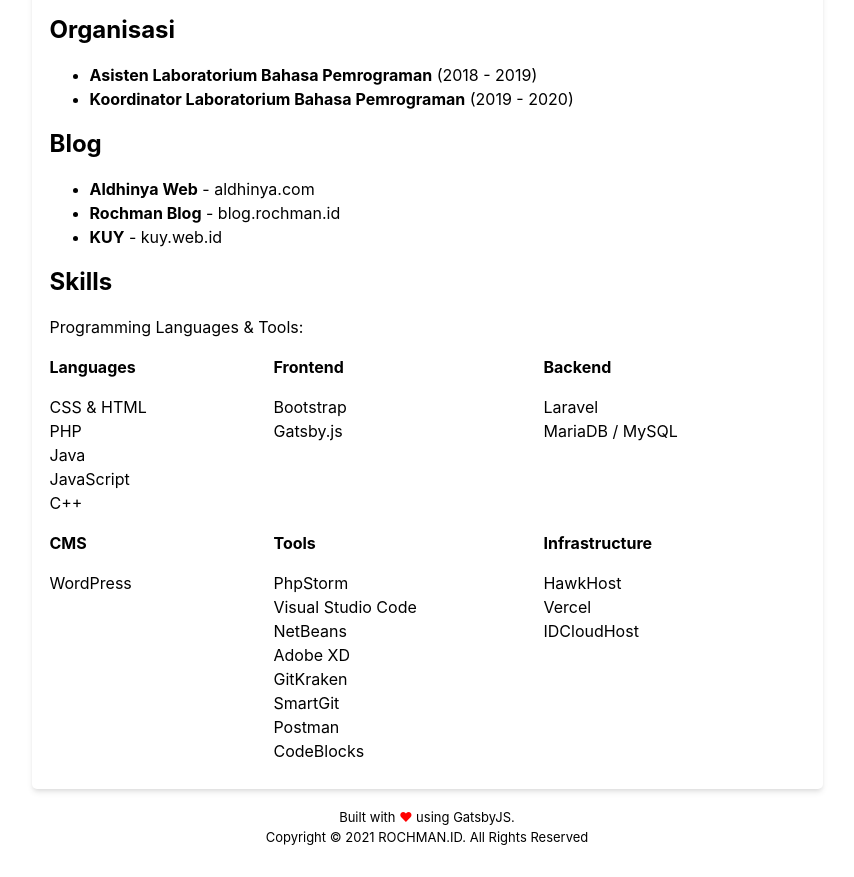
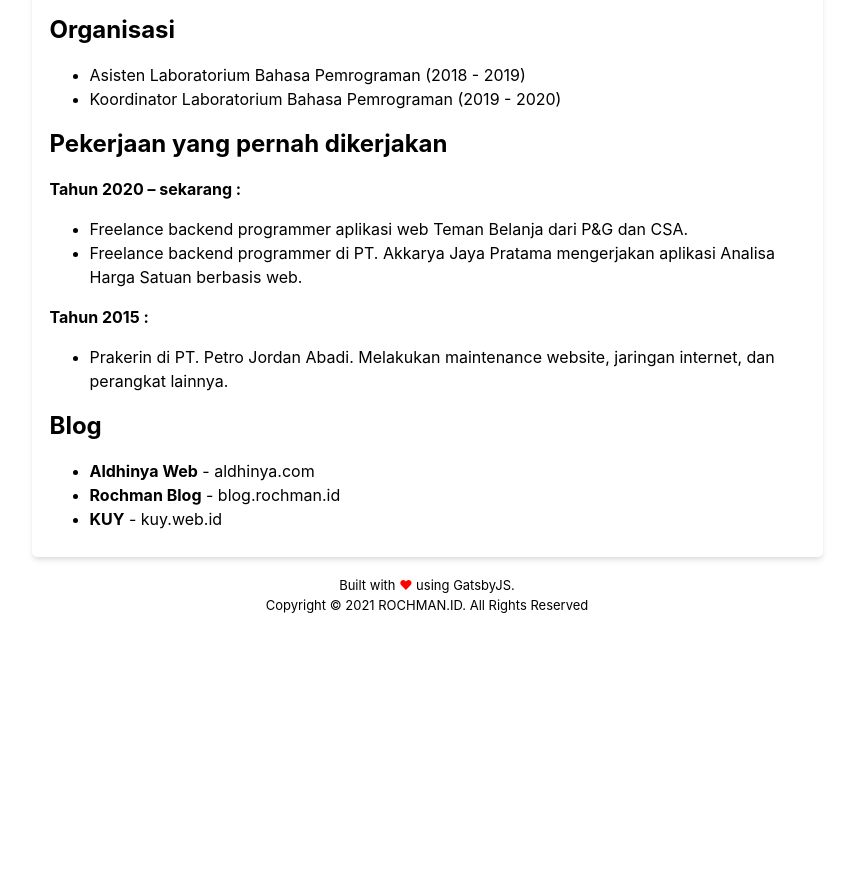
Before and after one commit to aldhinya/rochman.id, a Gatsby site: page /about in a window 1280 px wide. Shown: the part 601-1478 px from the top of the page, without its empty margins (213-1067 px from the left). After the commit the page ends 1246 px from the top, so only its background shows below. Built offline with nearby package versions, Linux system fonts and the light colour scheme; Gatsby itself is replaced by a stand-in of ours; some packages are replaced by stand-ins of ours.

Commit message:
update halaman

```diff
--- a/src/pages/about.js
+++ b/src/pages/about.js
@@ -19,22 +19,36 @@
           tinggi swasta di Surabaya.
         </p>
         <p>
-         Sekarang sedang aktif mengerjakan beberapa project Laravel.
+          Sekarang sedang aktif mengerjakan beberapa project Laravel.
         </p>
         <h4>Pendidikan</h4>
         <p>
           <ul>
             <li><b>SDN Cerme Lor</b> (2005 - 2011)</li>
             <li><b>SMPN 5 Gresik</b> (2011 - 2014)</li>
-            <li><b>SMKN 1 Cerme</b> (2014 - 2017)<br/>Teknik Komputer dan Jaringan</li>
-            <li><b>Institut Teknologi Adhi Tama Surabaya</b> (2017 - sekarang)<br/>Teknik Informatika</li>
+            <li><b>SMKN 1 Cerme</b> (2014 - 2017)<br />Teknik Komputer dan Jaringan</li>
+            <li><b>Institut Teknologi Adhi Tama Surabaya</b> (2017 - sekarang)<br />Teknik Informatika</li>
           </ul>
         </p>
         <h4>Organisasi</h4>
         <p>
-        <ul>
-            <li><b>Asisten Laboratorium Bahasa Pemrograman</b> (2018 - 2019)</li>
-            <li><b>Koordinator Laboratorium Bahasa Pemrograman</b> (2019 - 2020)</li>
+          <ul>
+            <li>Asisten Laboratorium Bahasa Pemrograman (2018 - 2019)</li>
+            <li>Koordinator Laboratorium Bahasa Pemrograman (2019 - 2020)</li>
+          </ul>
+        </p>
+        <h4>Pekerjaan yang pernah dikerjakan</h4>
+        <p>
+          <b>Tahun 2020 – sekarang : </b>
+          <ul>
+            <li>Freelance backend programmer aplikasi web <a href={"https://teman-belanja.id/"} target={"_blank"} rel={"noreferrer"} title={"Teman Belanja"}>Teman Belanja
+              </a> dari P&G dan CSA.</li>
+            <li>Freelance backend programmer di PT. Akkarya Jaya Pratama mengerjakan aplikasi <a href={"http://analisahargasatuan.com//"} target={"_blank"} rel={"noreferrer"} title={"Analisa Harga Satuan"}>Analisa Harga Satuan
+              </a> berbasis web.</li>
+          </ul>
+          <b>Tahun 2015 : </b><br/>
+          <ul>
+            <li>Prakerin di PT. Petro Jordan Abadi. Melakukan maintenance website, jaringan internet, dan perangkat lainnya.</li>
           </ul>
         </p>
         <h4>Blog</h4>
@@ -42,17 +56,12 @@
           <ul>
             <li>
               <b>Aldhinya Web</b> -{" "}
-              <a
-                href={"https://www.aldhinya.com/"}
-                target={"_blank"}
-                rel={"noreferrer"}
-                title={"Aldhinya Web"}
-              >
+              <a href={"https://www.aldhinya.com/"} target={"_blank"} rel={"noreferrer"} title={"Aldhinya Web"} >
                 aldhinya.com
               </a>
             </li>
             <li>
-            <b>Rochman Blog</b> -{" "}
+              <b>Rochman Blog</b> -{" "}
               <a
                 href={"https://blog.rochman.id/"}
                 target={"_blank"}
@@ -63,7 +72,7 @@
               </a>
             </li>
             <li>
-            <b>KUY</b> -{" "}
+              <b>KUY</b> -{" "}
               <a
                 href={"https://kuy.web.id/"}
                 target={"_blank"}
@@ -75,11 +84,11 @@
             </li>
           </ul>
         </p>
-        <h4>Skills</h4>
+        {/* <h4>Skills</h4>
         <p>
           Programming Languages & Tools:
-        </p>
-        <div className={"grid-container"}>
+        </p> */}
+        {/* <div className={"grid-container"}>
           <div className={"grid-item"}>
             <b>Languages</b>
             <p>
@@ -144,7 +153,7 @@
               IDCloudHost
             </p>
           </div>
-        </div>
+        </div> */}
       </div>
     </div>
   </Layout>
--- a/src/pages/portfolio.js
+++ b/src/pages/portfolio.js
@@ -9,6 +9,8 @@
 import prawitaria from "../images/portfolio/7-prawitaria.jpg";
 import robatal from "../images/portfolio/3-robatal.jpg";
 import smkcerme from "../images/portfolio/4-smkcerme.jpg";
+import ahs from "../images/portfolio/8-ahs.png";
+import temanbelanja from "../images/portfolio/9-temanbelanja.png";
 import lainnya from "../images/portfolio/lainnya.jpg";
 
 const AboutPage = () => (
@@ -47,6 +49,7 @@
 
         <h4>Project yang Pernah Saya Kerjakan</h4>
         <br/>
+
         <div className={"portfolio-row"}>
             <div className={"column"}>
                 <div className={"content"}>
@@ -67,6 +70,7 @@
                 </div>
             </div>
         </div>
+
         <div className={"portfolio-row"}>
             <div className={"column"}>
                 <div className={"content"}>
@@ -88,6 +92,7 @@
                 </div>
             </div>
         </div>
+
         <div className={"portfolio-row"}>
             <div className={"column"}>
                 <div className={"content"}>
@@ -108,6 +113,7 @@
                 </div>
             </div>
         </div>
+
         <div className={"portfolio-row"}>
             <div className={"column"}>
                 <div className={"content"}>
@@ -116,6 +122,27 @@
                 </a>
                     <h4>Web Sanggar Prawitaria</h4>
                     <p>Bootstrap</p>
+                </div>
+            </div>
+            <div className={"column"}>
+                <div className={"content"}>
+                <Link to={ahs} target={"_blank"} rel={"noreferrer"} title={"Analisa Harga Satuan"} >
+                    <img src={ahs} alt="Analisa Harga Satuan" title={'Analisa Harga Satuan'}/>
+                </Link>
+                    <h4>Web Analisa Harga Satuan</h4>
+                    <p>Laravel</p>
+                </div>
+            </div>
+        </div>
+
+        <div className={"portfolio-row"}>
+            <div className={"column"}>
+                <div className={"content"}>
+                <a href={temanbelanja} target={"_blank"} rel={"noreferrer"} title={"Teman Belanja"} >
+                    <img src={temanbelanja} alt="Teman Belanja" title={'Teman Belanja'}/>
+                </a>
+                    <h4>Web Teman Belanja</h4>
+                    <p>Laravel</p>
                 </div>
             </div>
             <div className={"column"}>
```
Also changed, not shown: src/pages/contact.js (+7 -8 lines), src/images/portfolio/8-ahs.png (added), src/images/portfolio/9-temanbelanja.png (added).
